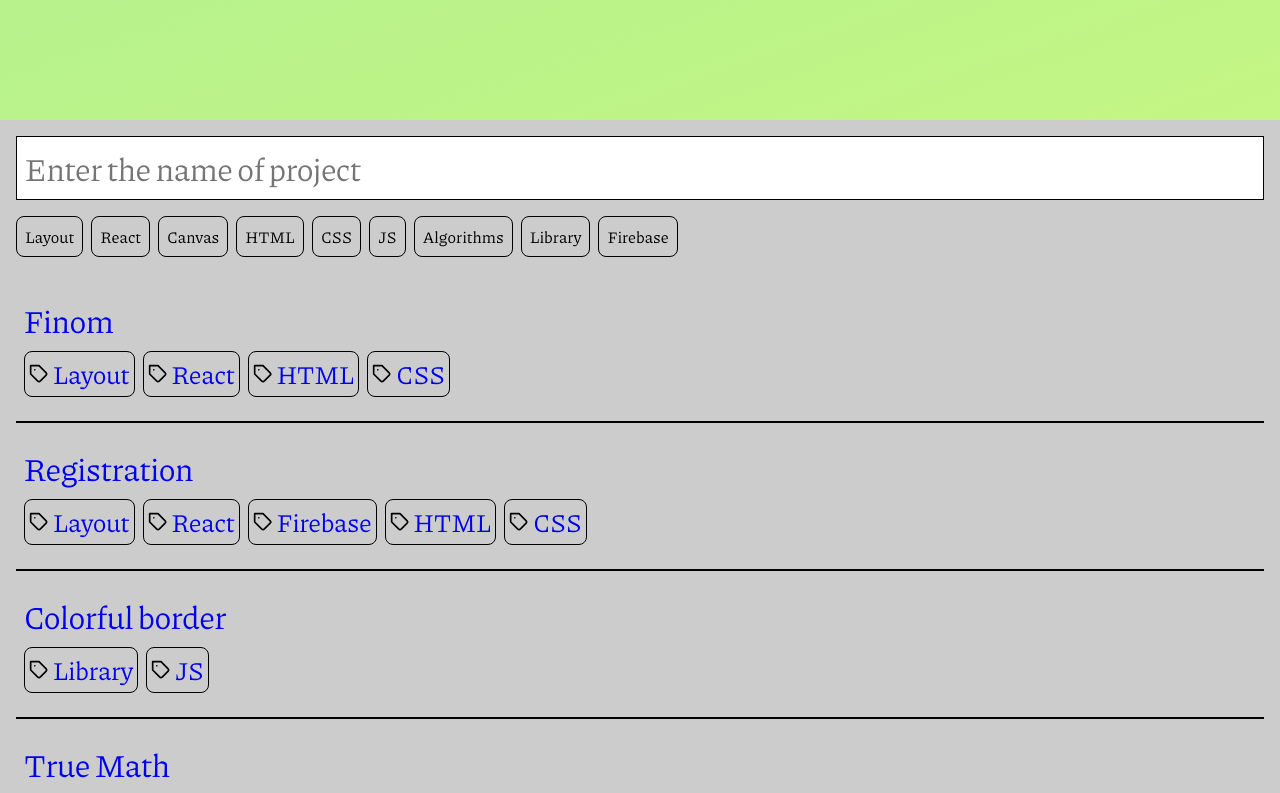
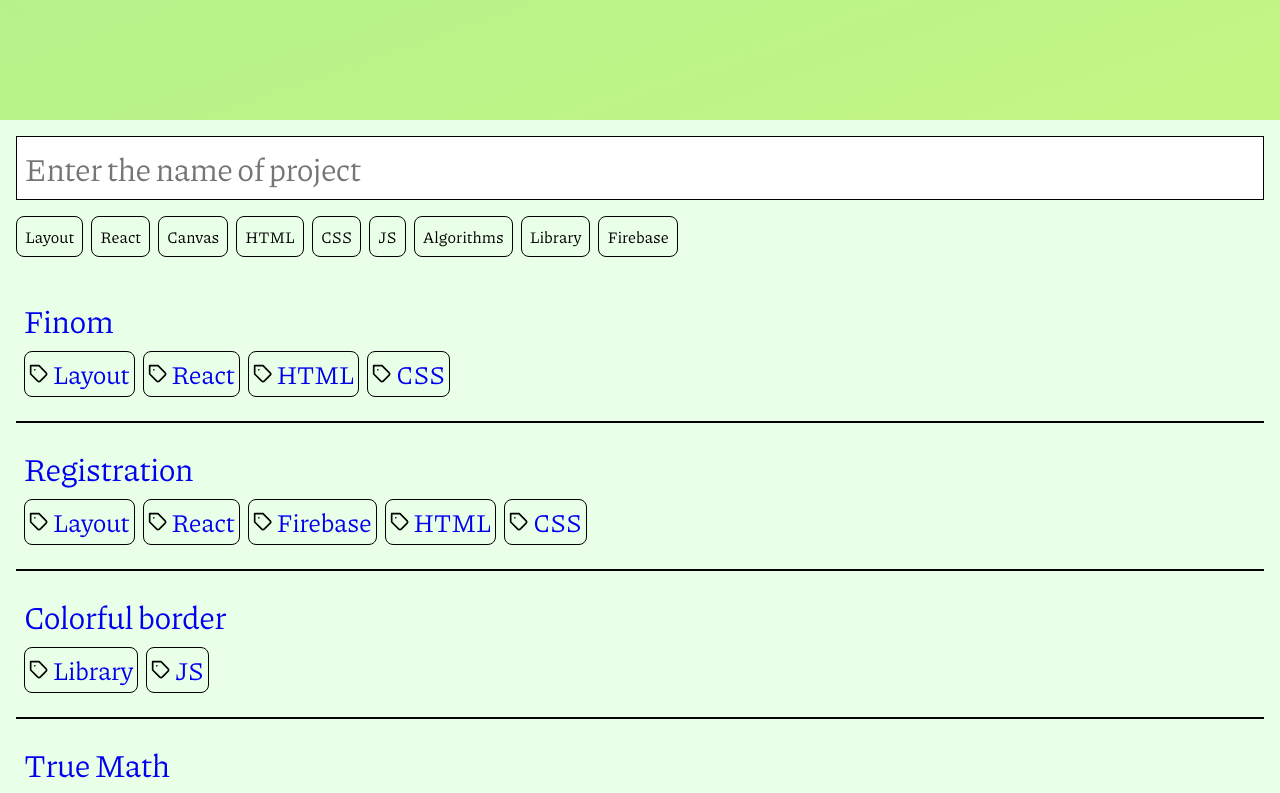
Before and after one commit to EzioMercer/EzioMercer.github.io, a Next.js app: page / in a window 1280 px wide. Shown: the part 680-1473 px from the top of the page. Built offline with nearby package versions, Linux system fonts and the light colour scheme.

Commit message:
change bg color

```diff
--- a/app/_colors.css
+++ b/app/_colors.css
@@ -1,5 +1,5 @@
 :root {
-	--primary: #75726c;
+	--primary: #e9ffe8;
 
 	--visited-link-color: #500F85;
 }
--- a/app/_components/SearchSection/SearchSection.module.scss
+++ b/app/_components/SearchSection/SearchSection.module.scss
@@ -1,8 +1,6 @@
 .section {
 	display: flex;
 	justify-content: center;
-
-	background-color: #ccc;
 
 	.container {
 		height: var(--device-height);
```
